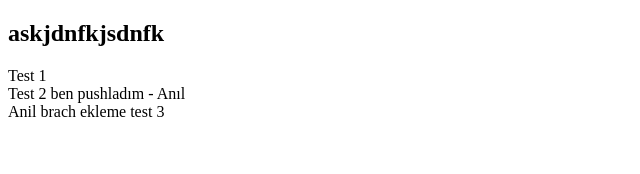
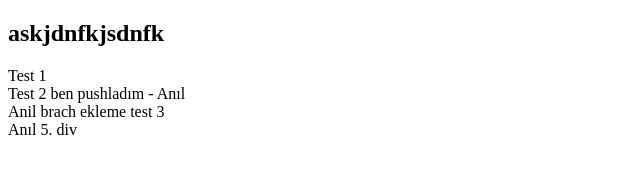
Before and after one commit to safaanilatasoy/Projedeneme, a plain HTML site: page index.html in a window 1280 px wide. Shown: the full height of the page, 0-640 px from the left. Drawn offline with Linux system fonts and the light colour scheme.

Commit message:
anil 5. div

```diff
--- a/index.html
+++ b/index.html
@@ -10,6 +10,7 @@
     <div> Test 1 </div>
     <div>Test 2 ben pushladım - Anıl</div>
     <div>Anil brach ekleme test 3</div>
+    <div>Anıl 5. div</div>
 
 
 </body>
```
